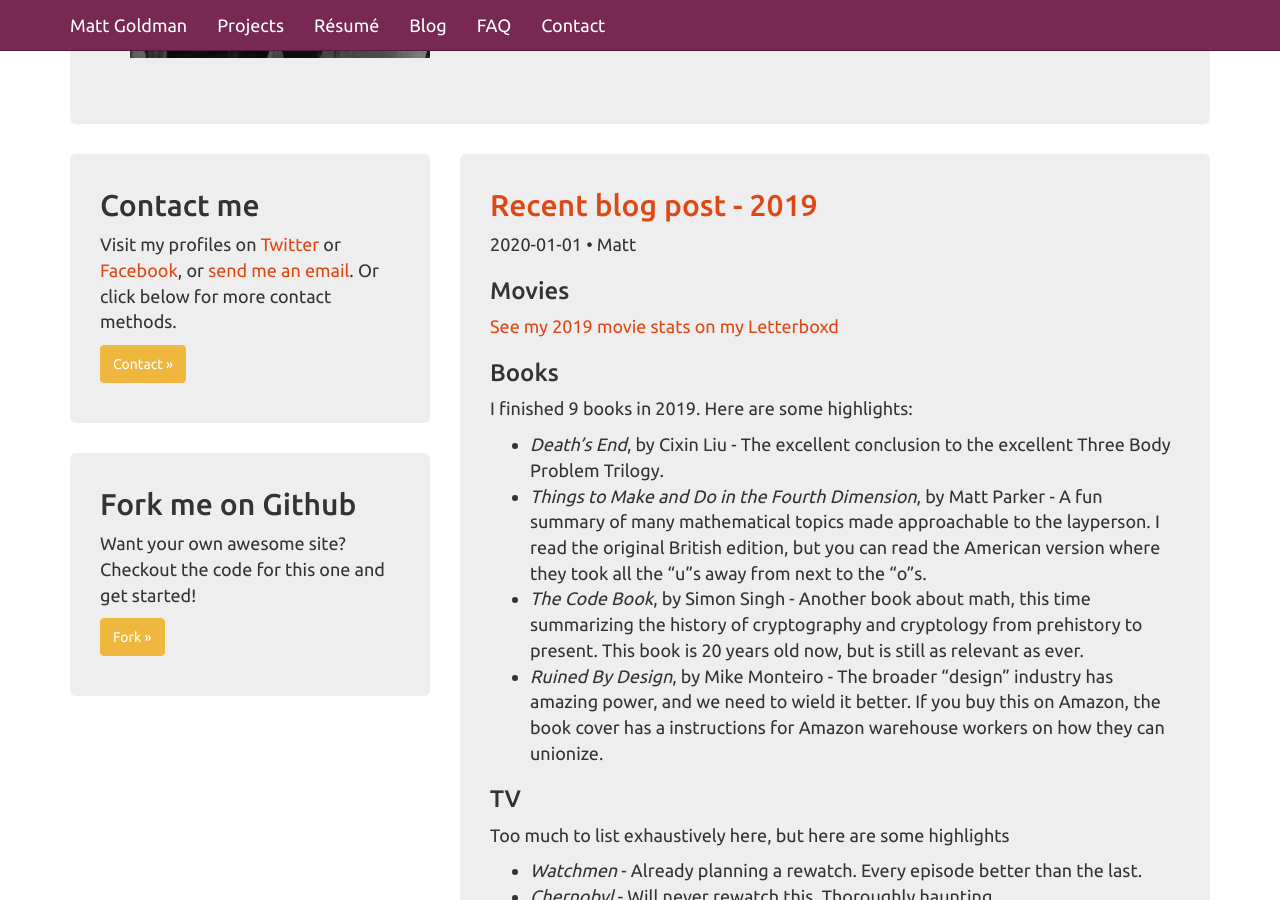
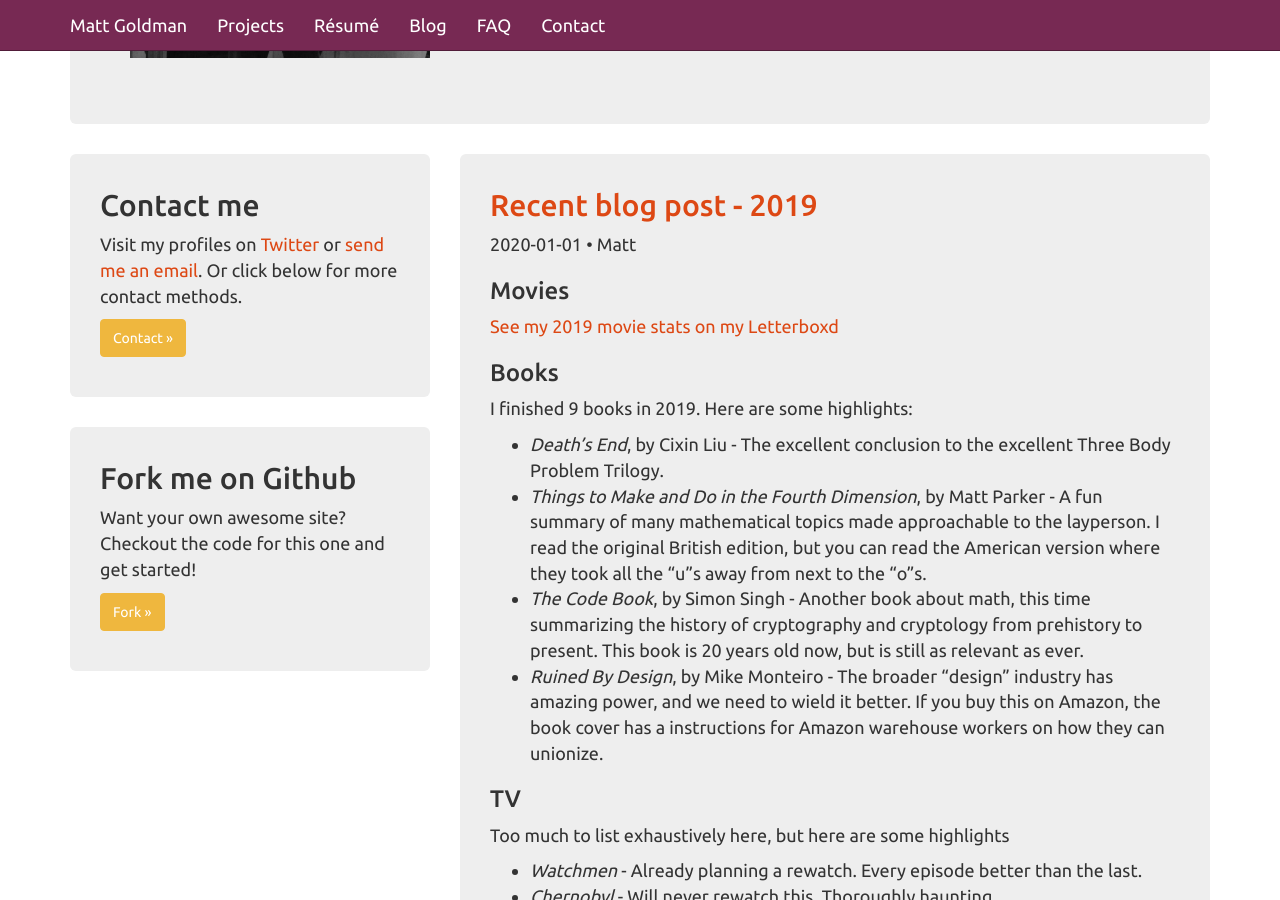
Before and after one commit to robotmlg/mattgoldman.us, a Jekyll site: the page built from index.html, in a window 1280 px wide and 900 px high, scrolled down 350 px. Built offline with Jekyll 4.4.1, drawn with Linux system fonts in a browser that asks for light colours.

Commit message:
Update index.html

```diff
--- a/index.html
+++ b/index.html
@@ -19,7 +19,7 @@
     <div class="col-md-4">
         <div class="tron">
             <h2>Contact me</h2>
-            <p>Visit my profiles on <a href="http://twitter.com/robotmlg">Twitter</a> or <a href="https://facebook.com/robotmlg">Facebook</a>, or <a href="mailto:matt+homepage@mattgoldman.us">send me an email</a>. Or click below for more contact methods.</p>
+            <p>Visit my profiles on <a href="http://twitter.com/robotmlg">Twitter</a> or <a href="mailto:matt+homepage@mattgoldman.us">send me an email</a>. Or click below for more contact methods.</p>
             <p><a class="btn btn-default btn-warning" href="/contact/">Contact &raquo;</a></p>
         </div>
         <div class="tron">
```
